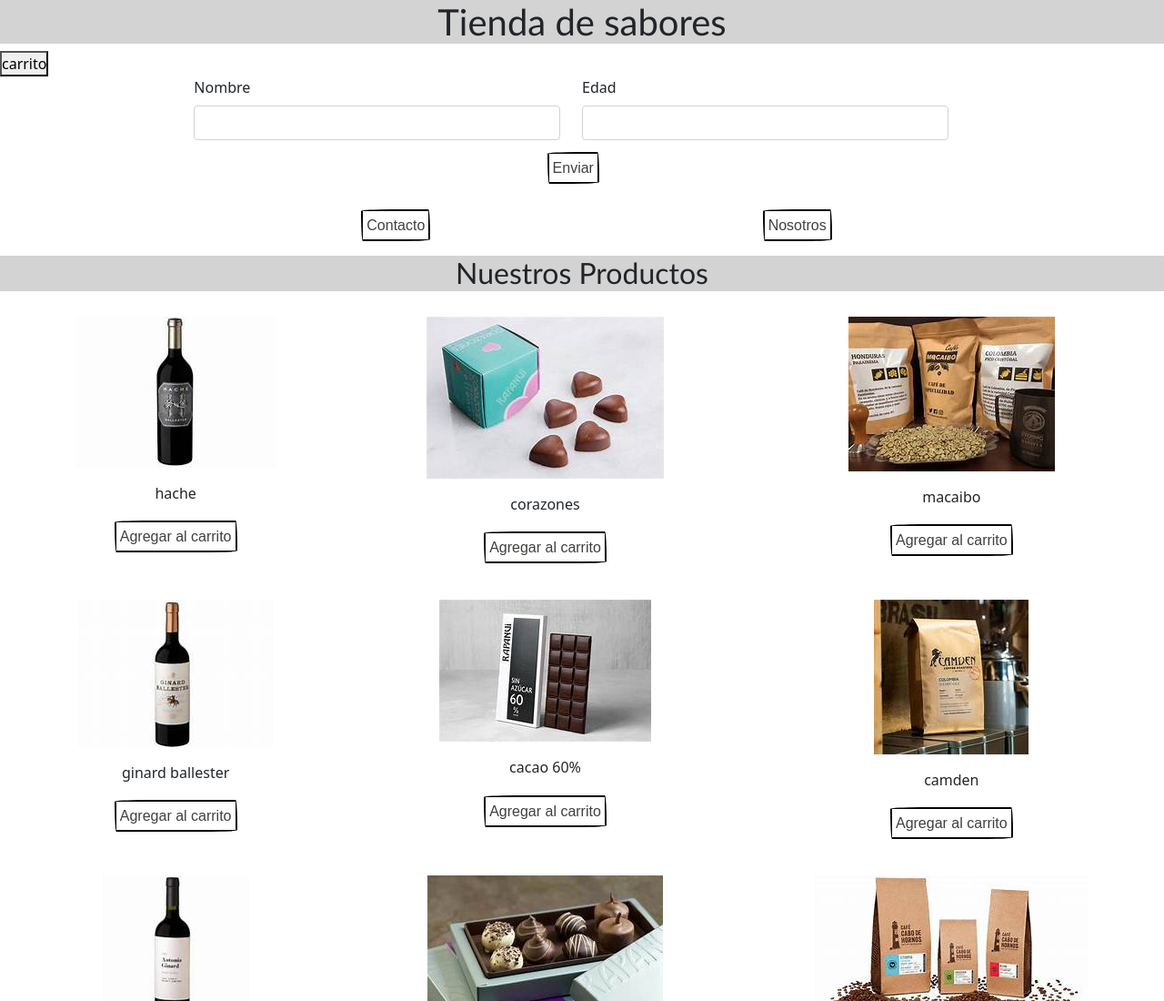
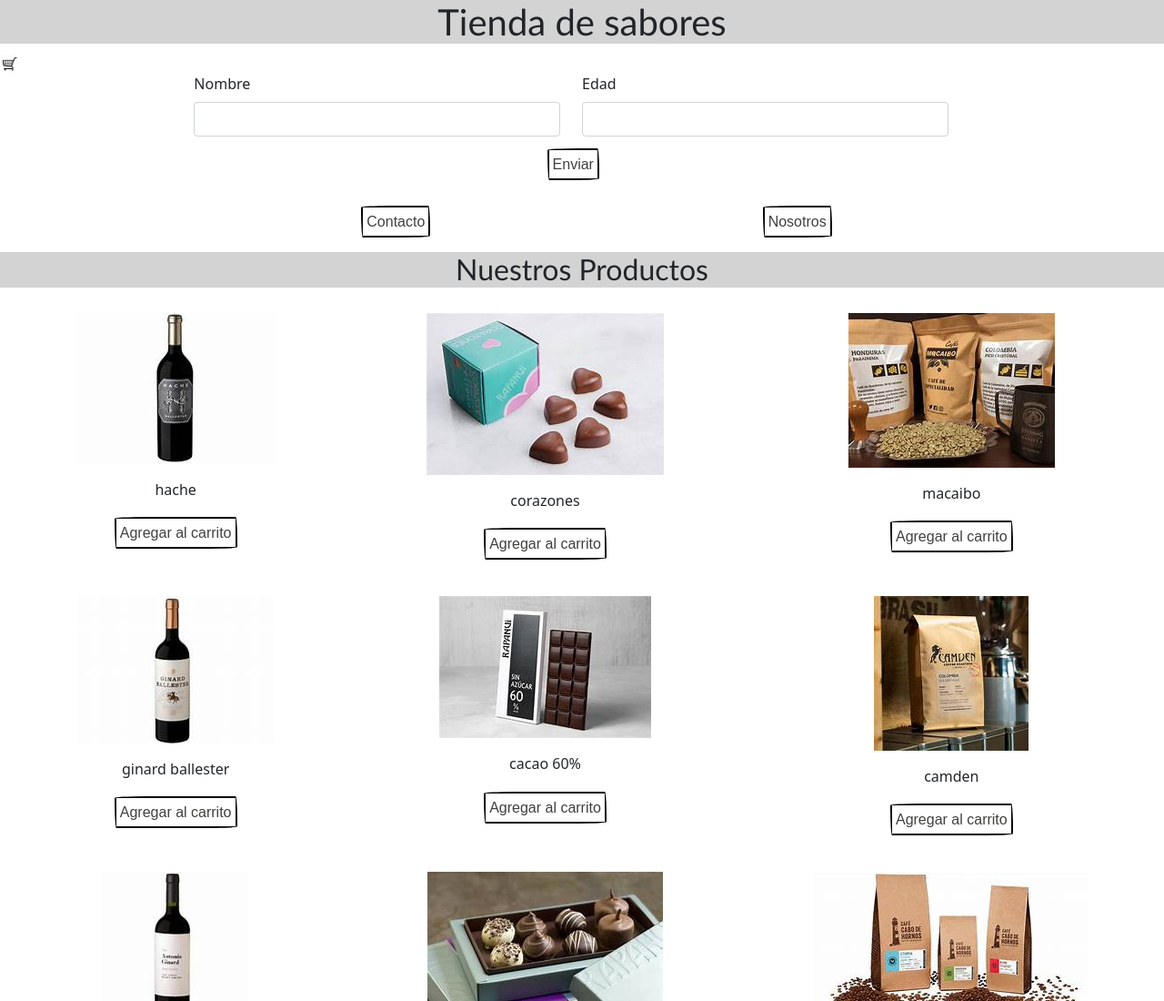
Before and after one commit to maurorobledo87/proyectoFinalJS, a website: page index.html in a window 1280 px wide. Shown: the top 1100 px of the page at 91% size. Drawn offline with nearby package versions, Linux system fonts and the light colour scheme.

Commit message:
agregue boton carrito

```diff
--- a/index.html
+++ b/index.html
@@ -12,8 +12,12 @@
 </head>
 <body>
     <header>
-        <div id="pepe"></div>
-        <button id="btncarrito">carrito</button>
+        <div>
+            <div id="pepe"></div>
+            <button id="btncarrito" class="botonCarrito">
+                <img src="imagenes/carrito.jpg" alt="carrito" class="carrito-img">
+            </button>
+        </div>
         <nav>
             <form id="primerForm"  class="row form1">
                 <div class="col-md-4">
--- a/scss/section.scss
+++ b/scss/section.scss
@@ -104,3 +104,13 @@
 .foto-carrito{
     width: 85px;
 }
+
+.botonCarrito{
+    border: none;
+    box-shadow: none;
+    background: transparent;
+}
+
+.carrito-img{
+    width: 20px;
+}
```
Also changed, not shown: package.json (added, +25 -0 lines), imagenes/carrito.jpg (added), style/style.css, 1 other file.
